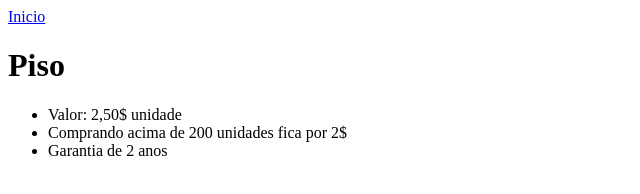
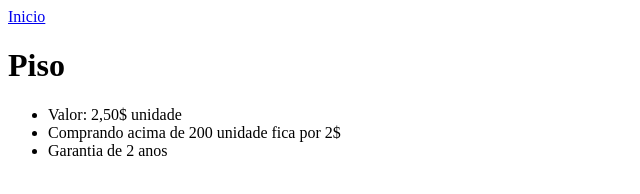
Before and after one commit to matheusmt12/exercicio-itaceramica, a plain HTML site: page paginas/pagina1.html in a window 1280 px wide. Shown: the full height of the page, 0-640 px from the left. Drawn offline with Linux system fonts and the light colour scheme.

Commit message:
teste #3

```diff
--- a/paginas/pagina1.html
+++ b/paginas/pagina1.html
@@ -11,7 +11,7 @@
     <h1>Piso</h1>
     <ul>
         <li>Valor: 2,50$ unidade</li>
-        <li>Comprando acima de 200 unidades fica por 2$</li>
+        <li>Comprando acima de 200 unidade fica por 2$</li>
         <li>Garantia de 2 anos</li>
     </ul>
 </body>
```
